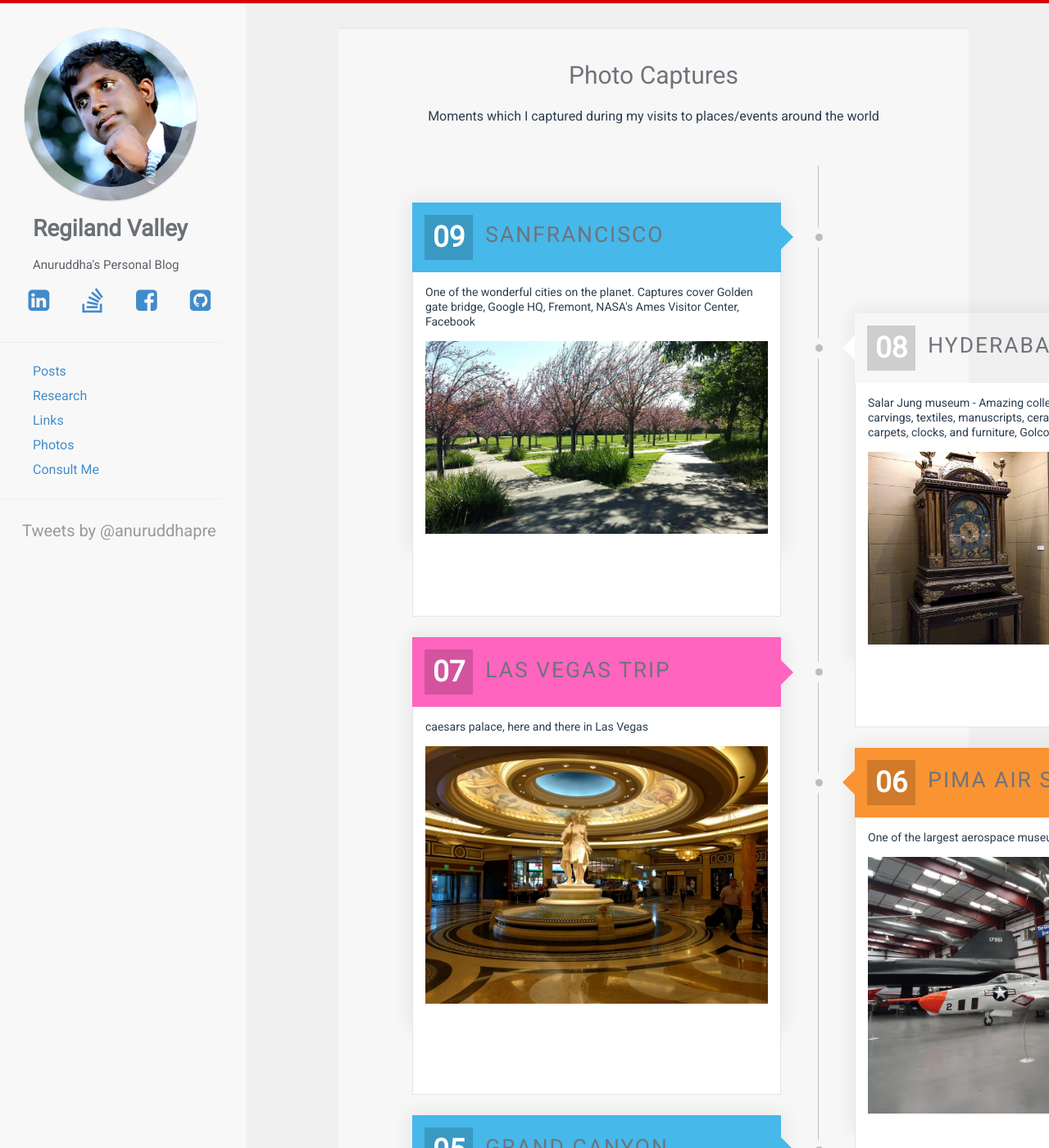
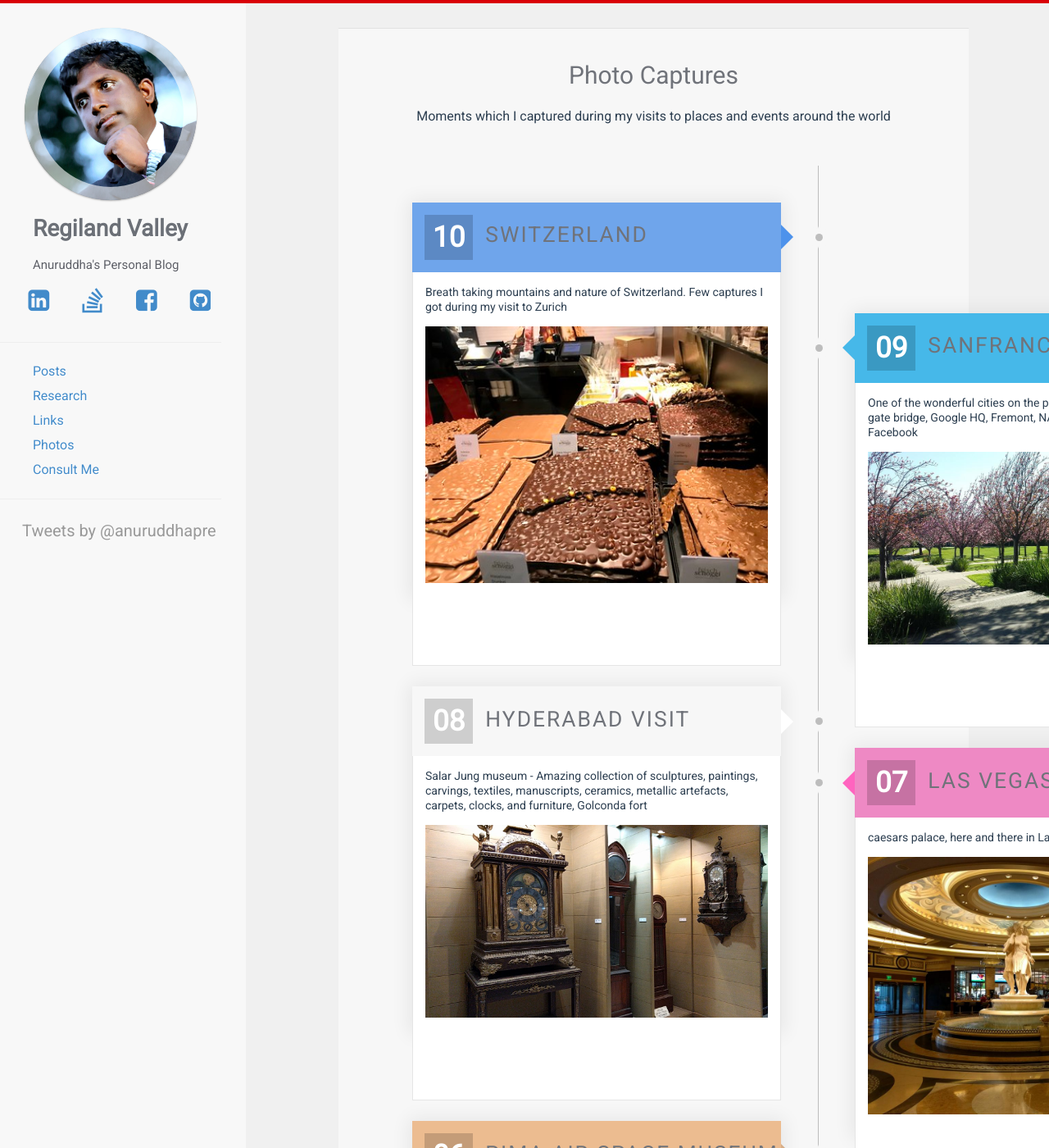
Before and after one commit to apremalal/apremalal.github.io, a Jekyll site: the page built from photos.html, in a window 1280 px wide and 1400 px high. Shown: the whole window at 82% size. Built offline with Jekyll 4.4.1, drawn with Linux system fonts in a browser that asks for light colours; nearby versions of some CDN libraries; comment, search, counter and statistics services are not loaded.

Commit message:
added Switzerland photos to the gallery

```diff
--- a/css/gallery.css
+++ b/css/gallery.css
@@ -59,6 +59,11 @@
   .demo-card:nth-child(9) {
     order: 5;
   }
+
+  .demo-card:nth-child(10) {
+    order: 10;
+  }
+
 
   /* Border Box */
   * {
@@ -236,13 +241,13 @@
     border-color: #46b8e9;
   }
   #timeline .demo-card--step2 {
-    background-color: #3ee9d1;
+    background-color: #8af5e7;
   }
   #timeline .demo-card--step2 .head::after {
     border-color: #3ee9d1;
   }
   #timeline .demo-card--step3 {
-    background-color: #e982ff;
+    background-color: #e69df6;
   }
   #timeline .demo-card--step3 .head::after {
     border-color: #e982ff;
@@ -260,13 +265,13 @@
     border-color: #46b8e9;
   }
   #timeline .demo-card--step6 {
-    background-color: #fa9332;
+    background-color: #ecbc90;
   }
   #timeline .demo-card--step6 .head::after {
-    border-color: #fa9332;
+    border-color: #d6ad87;
   }
   #timeline .demo-card--step7 {
-    background-color: #ff64bf;
+    background-color: #ee89c4;
   }
   #timeline .demo-card--step7 .head::after {
     border-color: #ff64bf;
@@ -277,3 +282,9 @@
   #timeline .demo-card--step9 .head::after {
     border-color: #46b8e9;
   }
+  #timeline .demo-card--step10 {
+    background-color: #6fa5eb;
+  }
+  #timeline .demo-card--step10 .head::after {
+    border-color: #4d92eb;
+  }
--- a/photos.html
+++ b/photos.html
@@ -4,8 +4,20 @@ buildtool: false
 ---
 <section id=timeline>
 	<h1>Photo Captures</h1>
-	<p class="leader">Moments which I captured during my visits to places/events around the world</p>
+	<p class="leader">Moments which I captured during my visits to places and events around the world</p>
 	<div class="demo-card-wrapper">
+		<div class="demo-card demo-card--step10">
+			<div class="head">
+				<div class="number-box">
+					<span>10</span>
+				</div>
+				<h2>Switzerland</h2>
+			</div>
+			<div class="body">
+				<p>Breath taking mountains and nature of Switzerland. Few captures I got during my visit to Zurich</p>
+				<img id="switzerland" src="gallery/10/10_t.jpg" alt="Graphic">
+			</div>
+		</div>
 		<div class="demo-card demo-card--step9">
 			<div class="head">
 				<div class="number-box">
@@ -18,7 +30,6 @@ buildtool: false
 				<img id="sfo" src="gallery/5/5_t.jpg" alt="Graphic">
 			</div>
 		</div>
-
 		<div class="demo-card demo-card--step8">
 			<div class="head">
 				<div class="number-box">
@@ -175,6 +186,75 @@ buildtool: false
 </div>
 <script type="text/javascript">
 	var items = {
+	"switzerland": {
+		"images": [
+			{
+				"src":"https://live.staticflickr.com/65535/49912566122_5360829627_c.jpg",
+				"w" :800,
+				"h" :600,
+			},
+			{
+				"src":"https://live.staticflickr.com/65535/49911741138_02ec0ad884_k.jpg",
+				"w" :800,
+				"h" :769,
+			},
+			{
+				"src":"https://live.staticflickr.com/65535/49911741348_d27cd74132_o.jpg",
+				"w" :800,
+				"h" :600,
+			},
+			{
+				"src":"https://live.staticflickr.com/65535/49912339477_cb9e5bb4a7_o.jpg",
+				"w" :800,
+				"h" :600,
+			},
+			{
+				"src":"https://live.staticflickr.com/65535/49912339207_27492b3bd6_o.jpg",
+				"w" :800,
+				"h" :600,
+			},
+			{
+				"src":"https://live.staticflickr.com/65535/49914256528_a0c4f81f96_c.jpg",
+				"w" :600,
+				"h" :800,
+			},
+			{
+				"src":"https://live.staticflickr.com/65535/49912538922_2091d18e7b_o.jpg",
+				"w" :800,
+				"h" :600,
+			},
+			{
+				"src":"https://live.staticflickr.com/65535/49914263003_f54fa12e11_c.jpg",
+				"w" :800,
+				"h" :600,
+			},
+			{
+				"src":"https://live.staticflickr.com/65535/49914266253_f4a31603fc_c.jpg",
+				"w" :800,
+				"h" :521,
+			},
+			{
+				"src":"https://live.staticflickr.com/65535/49912257911_6b7c9585df_o.jpg",
+				"w" :800,
+				"h" :600,
+			},
+			{
+				"src":"https://live.staticflickr.com/65535/49912553967_6717dfbd6d_c.jpg",
+				"w" :600,
+				"h" :800,
+			},
+			{
+				"src":"https://live.staticflickr.com/65535/49912257626_de5322fe9e_c.jpg",
+				"w" :600,
+				"h" :800,
+			},
+			{
+				"src":"https://live.staticflickr.com/65535/49912042436_4b32d257a4_c.jpg",
+				"w" :800,
+				"h" :601,
+			},
+		]
+	},
 	"kandalama": {
 		"images": [{
 			"src": "https://farm2.staticflickr.com/1787/43338048652_dd595ee3ed_o.jpg",
```
Also changed, not shown: gallery/10/10_t.jpg (added).
